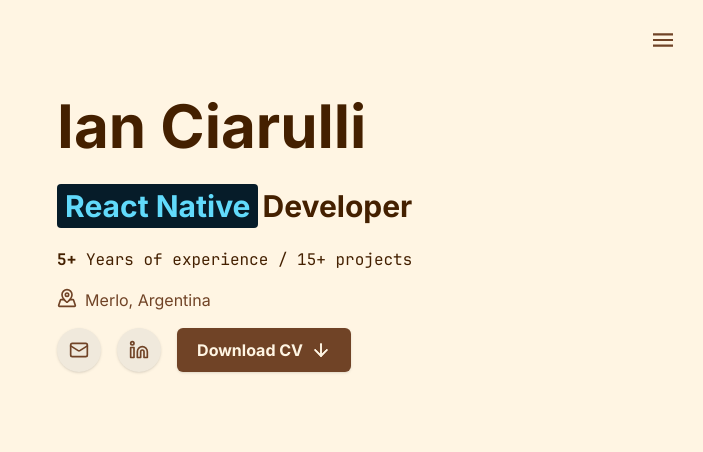
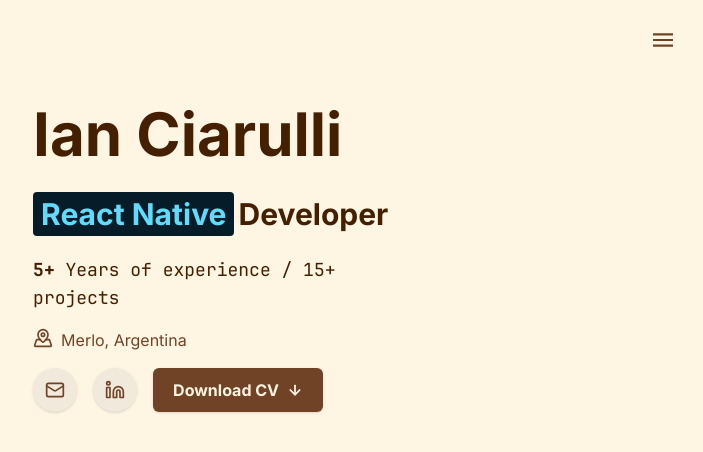
Before and after one commit to IanCiarulli/portfolio, a React (Vite) app: page / in a window 1280 px wide. Shown: the top 452 px of the page, without its empty margins (577-1280 px from the left). Built offline with nearby package versions, Linux system fonts and the light colour scheme.

Commit message:
final changes hero v2

```diff
--- a/src/components/CvCta/cvCta.tsx
+++ b/src/components/CvCta/cvCta.tsx
@@ -6,12 +6,12 @@
     <a
       href="/files/test.pdf"
       download="IanCiarulli_CV.pdf"
-      className="arrow-container group bg-cta text-cta-text hover:bg-cta-hover inline-flex items-center gap-2 overflow-hidden rounded-md px-5 py-2 font-semibold shadow transition-all"
+      className="arrow-container group bg-cta text-cta-text hover:bg-cta-hover inline-flex items-center gap-2 overflow-hidden rounded-md px-5 py-2 text-sm font-semibold shadow transition-all sm:text-base"
     >
       Download CV
-      <span className="relative h-5 w-5 overflow-hidden">
-        <ArrowDown className="arrow-icon absolute left-0 h-5 w-5" />
-        <ArrowDown className="arrow-icon second absolute left-0 h-5 w-5" />
+      <span className="relative h-4 w-4 overflow-hidden">
+        <ArrowDown className="arrow-icon absolute left-0 h-4 w-4" />
+        <ArrowDown className="arrow-icon second absolute left-0 h-4 w-4" />
       </span>
     </a>
   );
--- a/src/components/Hero/hero.tsx
+++ b/src/components/Hero/hero.tsx
@@ -5,40 +5,39 @@
 
 export function Hero() {
   return (
-    <section className="flex w-full flex-col lg:flex-row lg:items-start">
-      <div className="flex w-full flex-col items-center">
+    <section className="mx-auto flex w-full max-w-6xl flex-col gap-6 px-6 pt-2 lg:flex-row lg:items-start lg:gap-12">
+      <div className="mb-4 flex w-full justify-center sm:mb-6">
         <Image
-          src={`${THUMBNAILS_URL}dolby.webp`}
+          src={`${THUMBNAILS_URL}portrait.webp`}
           alt="Hero Profile Image"
-          className="h-36 w-36 object-cover lg:mb-0 lg:h-52 lg:w-52"
           fetchPriority="high"
           loading="eager"
+          className="aspect-[4/5] w-[160px] rounded-xl border border-[#e8dbca] object-cover shadow-[0_12px_30px_rgba(0,0,0,0.35)] sm:w-[200px] lg:w-[240px] xl:w-[280px]"
           transformation={[
             {
-              height: 208,
-              width: 208,
+              height: 480,
+              width: 384,
               quality: 95,
               format: 'webp',
               progressive: true,
-              cropMode: 'extract',
             },
           ]}
         />
       </div>
       <div className="flex w-full flex-col px-6">
         <div>
-          <h1 className="mb-8 w-full text-left text-6xl font-bold whitespace-nowrap">
+          <h1 className="mb-4 w-full text-left text-4xl font-bold whitespace-nowrap sm:mb-8 sm:text-6xl">
             Ian Ciarulli
           </h1>
-          <h2 className="mb-6 w-full text-left text-3xl font-bold whitespace-nowrap">
+          <h2 className="mb-3 w-full text-left text-xl font-bold whitespace-nowrap sm:mb-6 sm:text-3xl">
             <span className="mr-1 rounded bg-[#061c29] px-2 py-1 text-[#61dafb]">
               React Native
             </span>
             Developer
           </h2>
-          <p className="font-jetbrains mb-4 w-full text-left text-base">
-            <span className="font-bold"> 5+ </span>Years of experience / 15+
-            projects
+          <p className="font-jetbrains mb-4 w-full text-left text-base sm:text-lg">
+            <span className="text-base font-bold sm:text-lg"> 5+ </span>Years of
+            experience / 15+ projects
           </p>
         </div>
         <div className="text-cta flex w-full">
```
